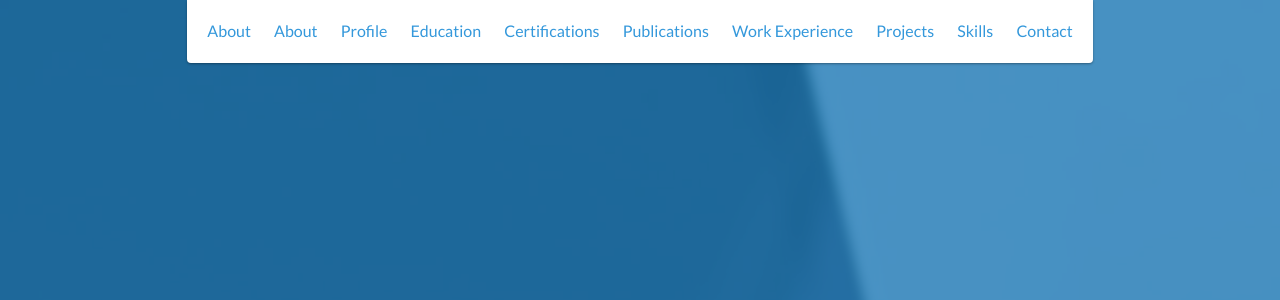
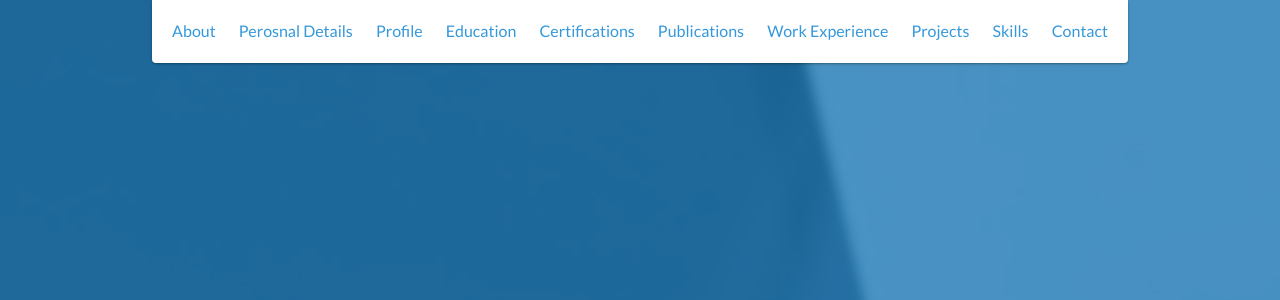
Before and after one commit to kishor-mane-patil/myportfolio, a website: page index.html in a window 1280 px wide. Shown: the top 300 px of the page. Drawn offline with nearby package versions, Linux system fonts and the light colour scheme.

Commit message:
Update index.html

```diff
--- a/index.html
+++ b/index.html
@@ -28,7 +28,7 @@
                 <a href="#about">About</a>
             </li>
 			<li>
-                <a href="#personal">About</a>
+                <a href="#personal">Perosnal Details</a>
             </li>
 			<li>
                 <a href="#profile">Profile</a>
```
